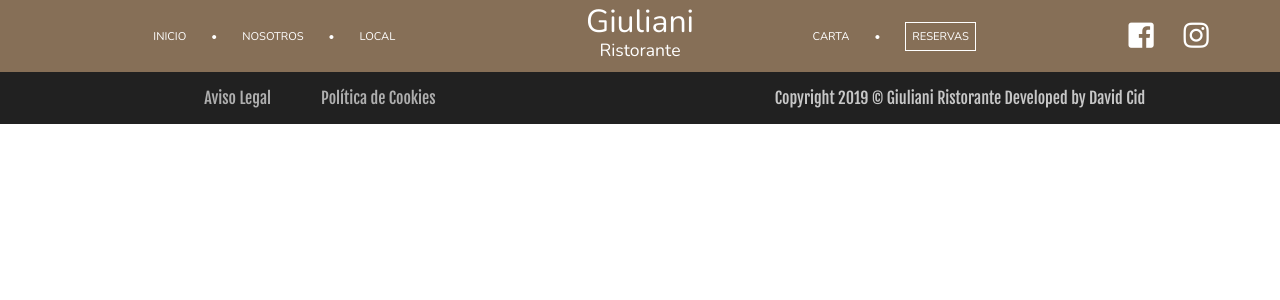
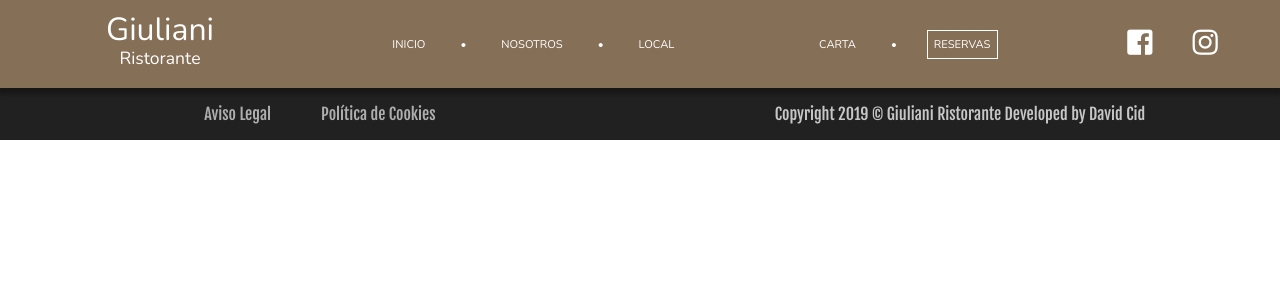
Before and after one commit to davidcid/giuliani-ristoranti, a Vue app: page /carta in a window 1280 px wide. Shown: the top 300 px of the page. Built offline with nearby package versions, Linux system fonts and the light colour scheme; a web font is replaced by a local one.

Commit message:
hamburguer menu on navbar

```diff
--- a/src/components/Footer.vue
+++ b/src/components/Footer.vue
@@ -22,6 +22,10 @@
     font-family: 'Fjalla One', sans-serif;
   }
 
+  footer p {
+    font-size: 0.7rem;
+  }
+
   .legal-cookies {
     display: flex;
     color: rgba(255, 255, 255, .64);
@@ -36,4 +40,10 @@
     color: rgba(255, 255, 255, .75);
   }
 
+  @media only screen and (min-width: 600px) {
+    footer p {
+      font-size: 1rem;
+    }
+  }
+
 </style>
--- a/src/components/Navbar.vue
+++ b/src/components/Navbar.vue
@@ -1,15 +1,20 @@
 <template>
   <nav>
-    <ul>
+    <div class="logo">
+      <h1><router-link to ="/">Giuliani<br><span>Ristorante</span></router-link></h1>
+      <a href="javascript:void(0);" class="icon" @click="toggleMenu">
+        <i class="fa fa-bars"></i>
+      </a>
+    </div>
+    <div class="links expanded">
+      <ul class="left-nav">
         <li><router-link to="/">inicio</router-link></li>
         <li class="point">•</li>
         <li><router-link to="/nosotros">nosotros</router-link></li>
         <li class="point">•</li>
         <li><router-link to="/local">local</router-link></li>
       </ul>
-    <h1>Giuliani<br><span>Ristorante</span></h1>
-    <div class="right-nav">
-      <ul>
+      <ul class="right-nav">
         <li><router-link to="/carta">carta</router-link></li>
         <li class="point">•</li>
         <li class="reservas"><router-link to="/reservas">reservas</router-link></li>
@@ -24,19 +29,138 @@
 
 <script>
 export default {
-  name: 'Navbar'
+  name: 'Navbar',
+  methods: {
+    toggleMenu () {
+      const x = document.querySelector('.links')
+      x.classList.toggle('expanded')
+    }
+  }
 }
 </script>
 
 <style scoped>
   nav {
+    overflow: hidden;
+    position: relative;
+    background-color: rgba(83, 50, 16, 0.7);
+    box-shadow: rgba(0, 0, 0, 0.35) 0 4px 5px 2px;
+    color: white;
+    margin: 0;
+    padding: 0;
+  }
+
+  .logo i {
+    position: absolute;
+    right: 0;
+    top: 0;
+    margin: 15px 20px;
+    font-size: 2rem;
+  }
+
+  .logo a {
+    color: white;
+  }
+
+  .links {
+    display: none;
+    transition: all .3s ease-in-out;
+  }
+
+  .expanded {
+    transform: translateY(0);
+    display: flex;
+    flex-direction: column;
+  }
+
+  h1 {
+    margin: 10px 0;
+    padding: 0;
+    font-size: 2rem;
+    line-height: 1.5rem;
+    font-weight: 300;
+  }
+
+  h1 a {
+    text-decoration: none;
+  }
+
+  ul {
+    margin: 0;
+    padding: 0;
+  }
+
+  li {
+    text-transform: uppercase;
+    list-style: none;
+    margin: 0 auto;
+    padding: 5px;
+    font-size: 0.7rem;
+    display: block;
+  }
+
+  .reservas {
+    display: inline-block;
+    border: 1px solid white;
+    padding: 6px;
+  }
+
+  li a {
+    color: white;
+    text-decoration: none;
+    position: relative;
+  }
+
+  li a:before {
+    content: '';
+    position: absolute;
+    width: 0%;
+    height: 2px;
+    left: 0;
+    bottom: -3px;
+    background-color: white;
+    transition: all 0.2s ease-in-out 0s;
+  }
+
+  li a:hover:before {
+    width: 100%;
+  }
+
+  .point {
+    display: none;
+  }
+
+  .social {
+    display: flex;
+    justify-content: center;
+  }
+
+  .social li {
+    margin: 5px 10px;
+    font-size: 1rem;
+  }
+
+  h1 span {
+    font-size: 1.1rem;
+  }
+
+  @media only screen and (min-width: 600px) {
+    nav {
       background-color: rgba(83, 50, 16, 0.7);
       display: grid;
-    grid-template-columns: 3fr 1fr 3fr;
+      grid-template-columns: 1fr 3fr;
       color: white;
       margin: 0;
       padding: 0;
       box-shadow: rgba(0, 0, 0, 0.35) 0 4px 5px 2px;
+    }
+
+    .links {
+      flex-direction: row;
+    }
+
+    .logo i {
+      display: none;
     }
 
     ul {
@@ -89,6 +213,7 @@
 
     .point {
       margin: 0;
+      display: inline;
     }
 
     .social {
@@ -100,7 +225,7 @@
     }
 
     h1 {
-    margin: 10px 0;
+      margin: 18px 0;
       padding: 0;
       font-size: 2rem;
       line-height: 1.5rem;
@@ -110,4 +235,5 @@
     h1 span {
       font-size: 1.1rem;
     }
+  }
 </style>
--- a/src/views/Inicio.vue
+++ b/src/views/Inicio.vue
@@ -46,7 +46,7 @@
 
   h1 {
     font-family: 'Fjord One', serif;
-    font-size: 6rem;
+    font-size: 3rem;
     color: white;
     display: inline-block;
     text-align: left;
@@ -78,6 +78,16 @@
 
   p {
     text-align: left;
-    font-size: 1.4rem;
+    font-size: 0.9rem;
+  }
+
+  @media only screen and (min-width: 600px) {
+    h1 {
+      font-size: 6rem;
+    }
+
+    p {
+      font-size: 1.4rem;
+    }
   }
 </style>
```
Lines whose indentation alone changed are shown as unchanged.
